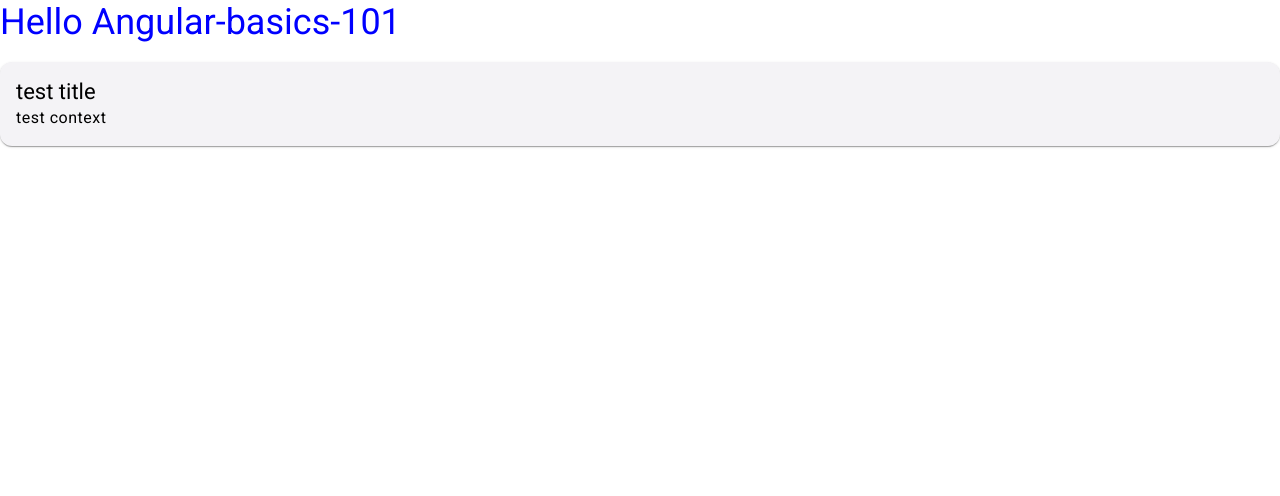
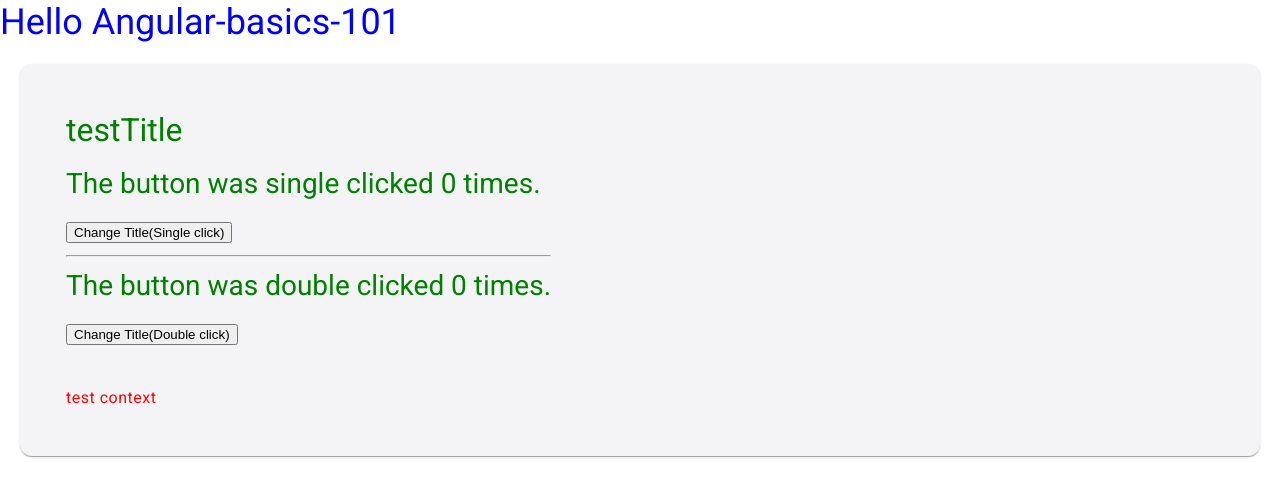
Before and after one commit to priyodas12/angular-basics-101, an Angular app: page / in a window 1280 px wide. Shown: the top 496 px of the page. Built offline with nearby package versions, Linux system fonts and the light colour scheme.

Commit message:
added single an double click event

```diff
--- a/src/app/app.component.html
+++ b/src/app/app.component.html
@@ -1,2 +1,3 @@
-<h3 class="heading">Hello {{title | titlecase}}</h3>
+<h3 class="heading">Hello
+    {{title | titlecase}}</h3>
 <app-users></app-users>
--- a/src/app/users/users.component.css
+++ b/src/app/users/users.component.css
@@ -0,0 +1,14 @@
+.custom-card {
+    padding: 10px;
+    margin: 20px;
+}
+
+.custom-card-header{
+    color: green;
+    margin: 20px;
+}
+
+.custom-card-content{
+    margin: 20px;
+    color :red;
+}
--- a/src/app/users/users.component.html
+++ b/src/app/users/users.component.html
@@ -1,11 +1,16 @@
 
-<mat-card>
-    <mat-card-header>
+<mat-card class="custom-card">
+    <mat-card-header class="custom-card-header">
         <mat-card-title>
-            test title
+            <h4>{{this.initialTitle}}</h4>
+            <h5>The button was single clicked {{this.singleClickedNumber}} times.</h5>
+            <button mat-flat-button (click)="numberChangeOnSingleClick()">Change Title(Single click)</button>
+            <hr>
+            <h5>The button was double clicked {{this.doubleClickedNumber}} times.</h5>
+            <button  mat-raised-button (dblclick)="numberChangeOnDoubleClick()">Change Title(Double click)</button>
         </mat-card-title>
     </mat-card-header>
-    <mat-card-content>
+    <mat-card-content class="custom-card-content">
         <p>
             test context
         </p>
--- a/src/app/users/users.component.ts
+++ b/src/app/users/users.component.ts
@@ -1,4 +1,6 @@
 import { Component } from '@angular/core';
+import {MatDividerModule} from '@angular/material/divider';
+import {MatButtonModule} from '@angular/material/button';
 
 @Component({
   selector: 'app-users',
@@ -6,5 +8,17 @@
   styleUrl: './users.component.css'
 })
 export class UsersComponent {
+  initialTitle: string = "testTitle";
+  changedTitle: string = "changedTitle";
+  singleClickedNumber: number = 0;
+  doubleClickedNumber: number = 0;
 
+  numberChangeOnSingleClick() {
+    this.singleClickedNumber += 1;
+  }
+
+  numberChangeOnDoubleClick() {
+    this.initialTitle = this.changedTitle;
+    this.doubleClickedNumber += 1;
+  }
 }
```
